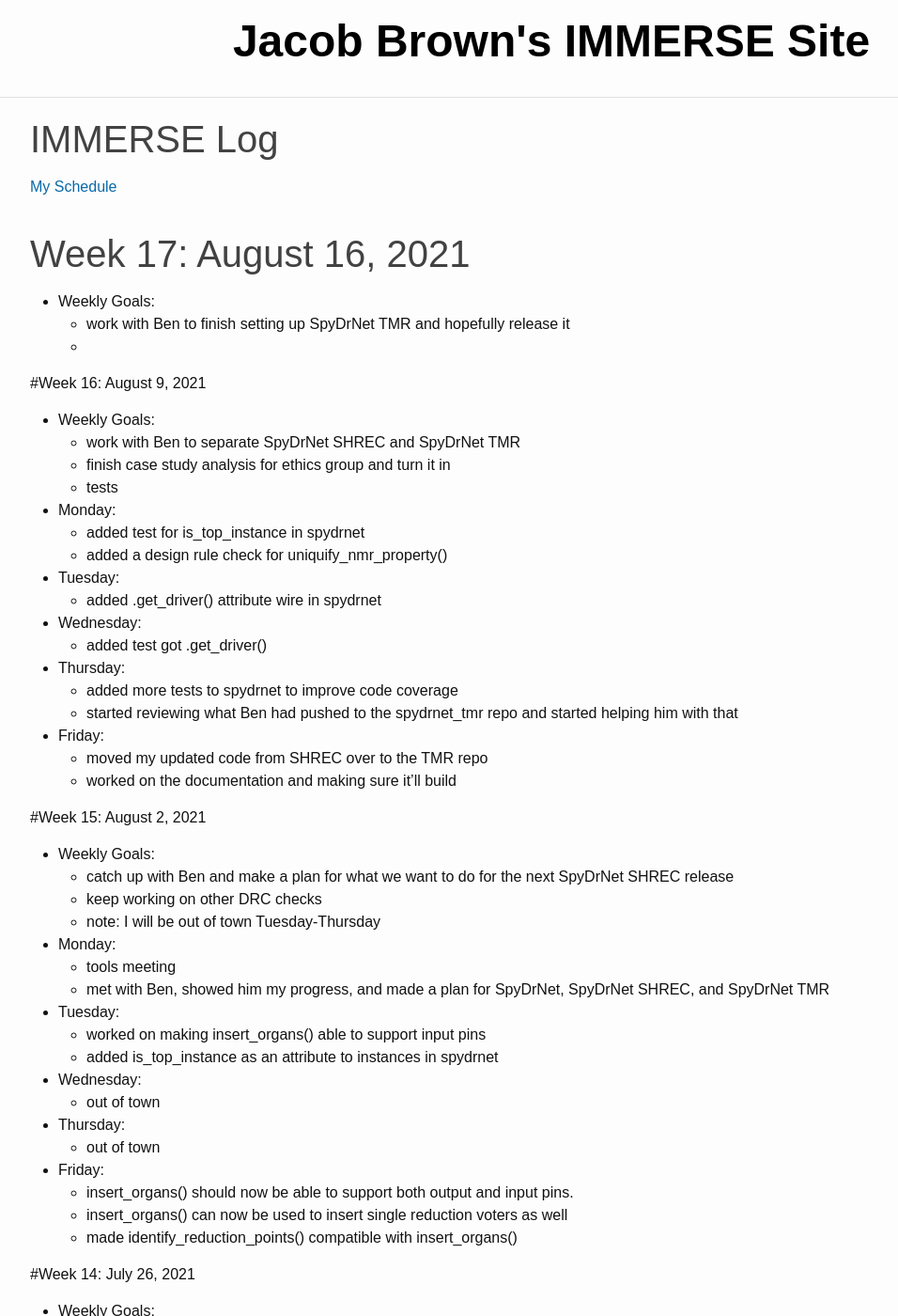
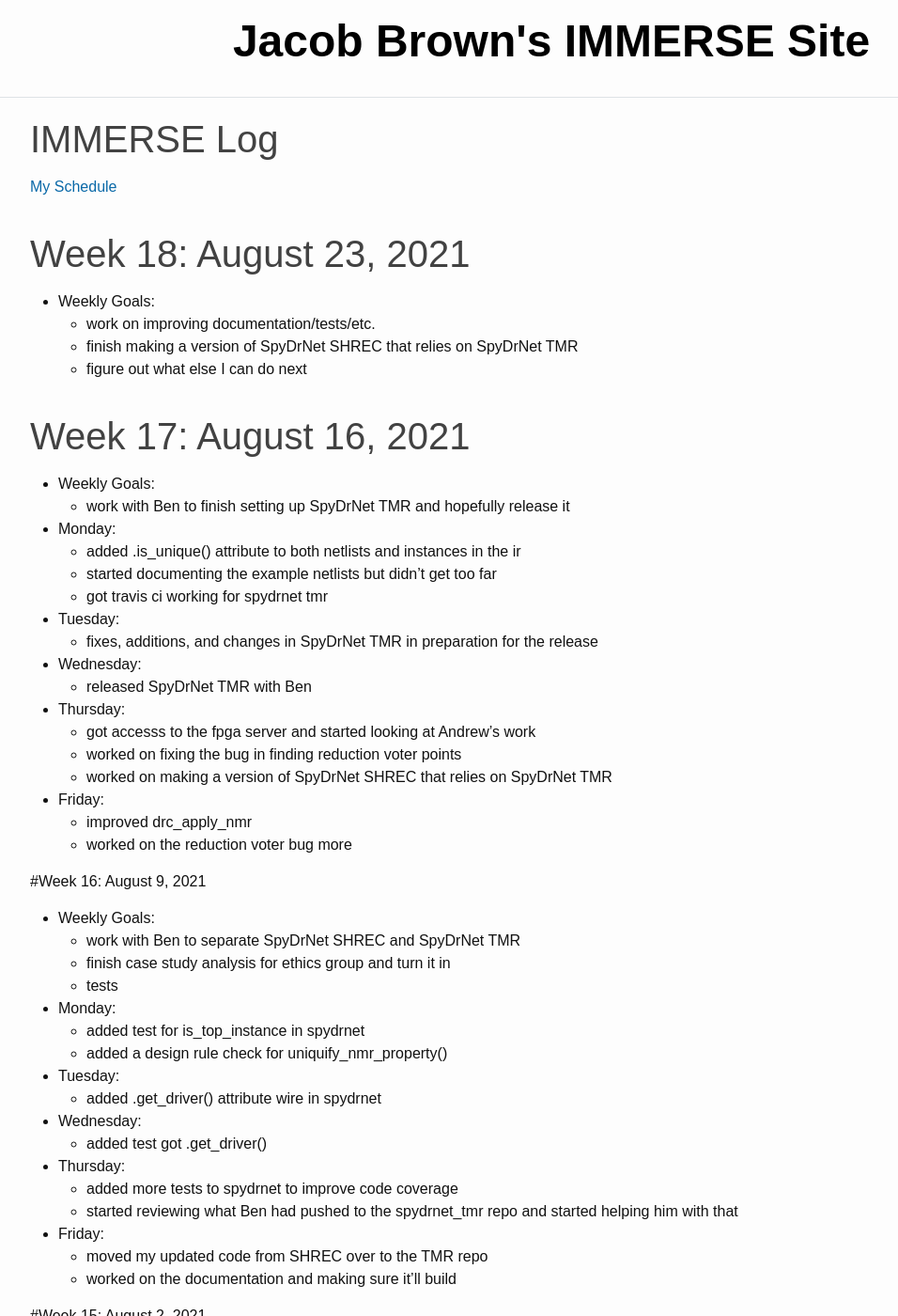
Before and after one commit to jacobdbrown4/jacob_brown, a Jekyll site: the page built from _pages/log.md, in a window 1280 px wide and 1400 px high. Shown: the whole window at 94% size, without its empty margins (53-1009 px from the left). Built offline with Jekyll 4.4.1, drawn with Linux system fonts in a browser that asks for light colours.

Commit message:
updated log

```diff
--- a/_pages/log.md
+++ b/_pages/log.md
@@ -4,10 +4,30 @@ title: IMMERSE Log
 ---
 
 [My Schedule](https://jacobdbrown4.github.io/jacob_brown//pages/schedule/)
+# Week 18: August 23, 2021
+* **Weekly Goals**:
+  * work on improving documentation/tests/etc.
+  * finish making a version of SpyDrNet SHREC that relies on SpyDrNet TMR
+  * figure out what else I can do next
+
 # Week 17: August 16, 2021
 * **Weekly Goals**:
   * work with Ben to finish setting up SpyDrNet TMR and hopefully release it
-  *
+* **Monday**:
+  * added .is_unique() attribute to both netlists and instances in the ir
+  * started documenting the example netlists but didn't get too far
+  * got travis ci working for spydrnet tmr
+* **Tuesday**:
+  * fixes, additions, and changes in SpyDrNet TMR in preparation for the release
+* **Wednesday**:
+  * released SpyDrNet TMR with Ben
+* **Thursday**:
+  * got accesss to the fpga server and started looking at Andrew's work
+  * worked on fixing the bug in finding reduction voter points
+  * worked on making a version of SpyDrNet SHREC that relies on SpyDrNet TMR
+* **Friday**:
+  * improved drc_apply_nmr
+  * worked on the reduction voter bug more
 
 #Week 16: August 9, 2021
 * **Weekly Goals**:
```
